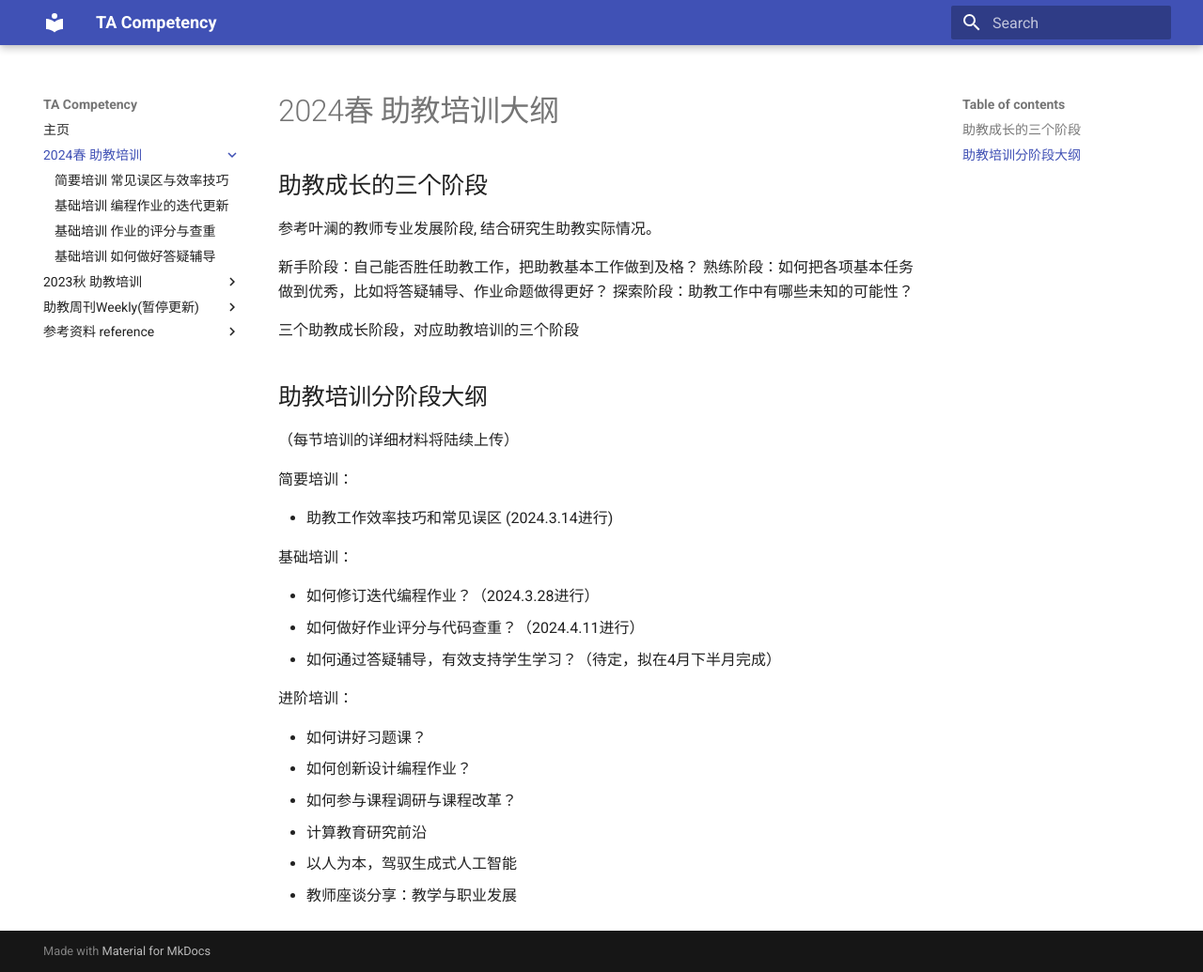
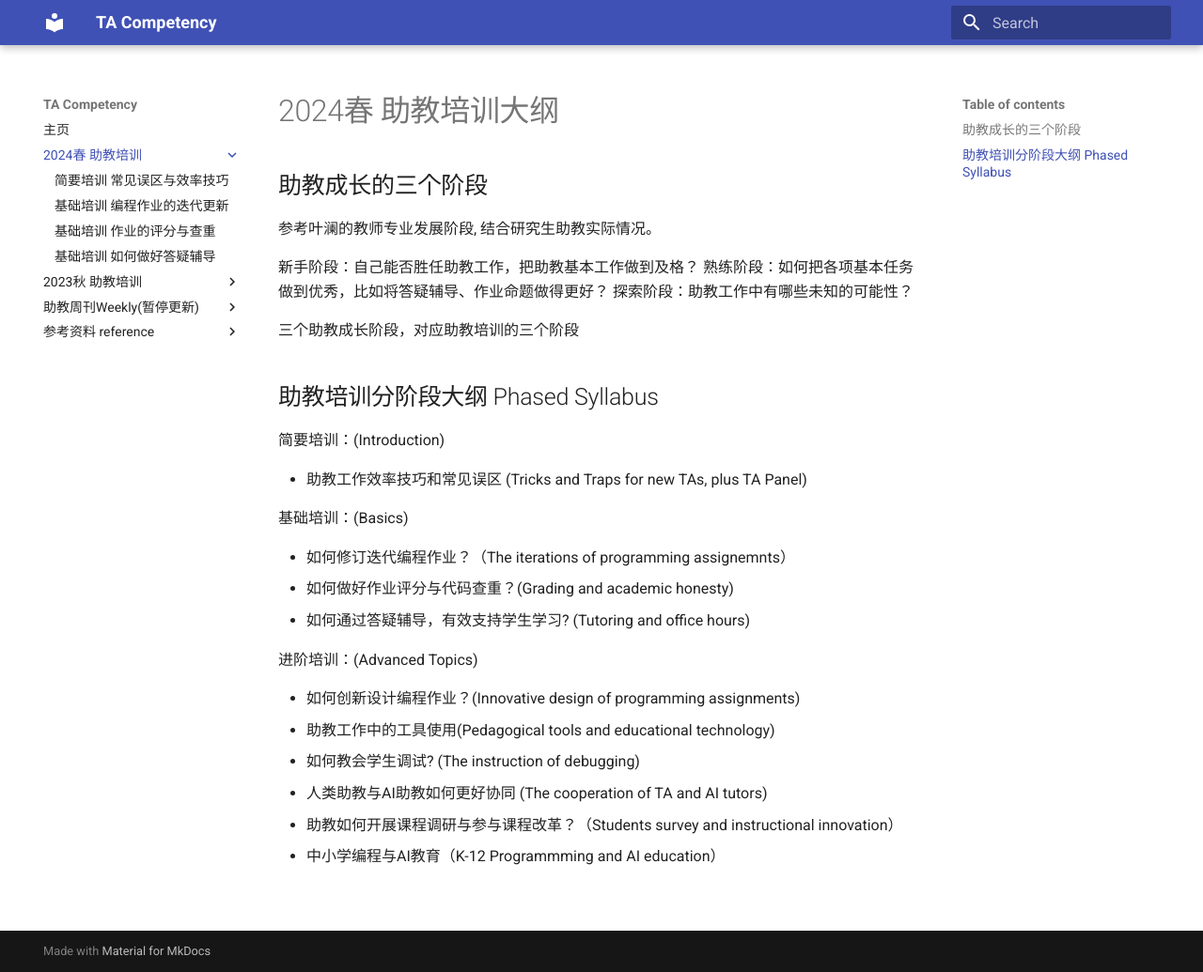
Before and after one commit to THUCSTAC/TAC, an MkDocs documentation site: the page built from docs/2024S/index.md, in a window 1280 px wide and 1035 px high. Shown: the whole window at 94% size. Built offline with MkDocs 1.6.1 and Material for MkDocs 9.7.7, drawn with Linux system fonts in a browser that asks for light colours.

Commit message:
update syllabus

```diff
--- a/docs/2024S/index.md
+++ b/docs/2024S/index.md
@@ -10,25 +10,23 @@
 
 三个助教成长阶段，对应助教培训的三个阶段
 
-## 助教培训分阶段大纲
+## 助教培训分阶段大纲 Phased Syllabus
 
-（每节培训的详细材料将陆续上传）
+简要培训：(Introduction)
 
-简要培训：
+- 助教工作效率技巧和常见误区 (Tricks and Traps for new TAs, plus TA Panel)
 
-- 助教工作效率技巧和常见误区 (2024.3.14进行)
+基础培训：(Basics)
 
-基础培训：
+- 如何修订迭代编程作业？（The iterations of programming assignemnts）
+- 如何做好作业评分与代码查重？(Grading and academic honesty)
+- 如何通过答疑辅导，有效支持学生学习? (Tutoring and office hours)
 
-- 如何修订迭代编程作业？（2024.3.28进行）
-- 如何做好作业评分与代码查重？（2024.4.11进行）
-- 如何通过答疑辅导，有效支持学生学习？（待定，拟在4月下半月完成）
+进阶培训：(Advanced Topics)
 
-进阶培训：
-
-- 如何讲好习题课？
-- 如何创新设计编程作业？
-- 如何参与课程调研与课程改革？
-- 计算教育研究前沿
-- 以人为本，驾驭生成式人工智能
-- 教师座谈分享：教学与职业发展
+- 如何创新设计编程作业？(Innovative design of programming assignments)
+- 助教工作中的工具使用(Pedagogical tools and educational technology)
+- 如何教会学生调试? (The instruction of debugging)
+- 人类助教与AI助教如何更好协同 (The cooperation of TA and AI tutors)
+- 助教如何开展课程调研与参与课程改革？（Students survey and instructional innovation）
+- 中小学编程与AI教育（K-12 Programmming and AI education）
```
